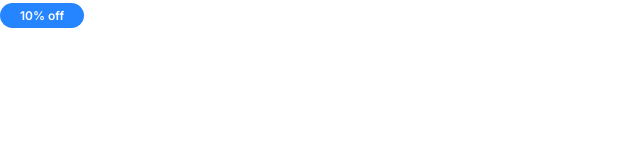
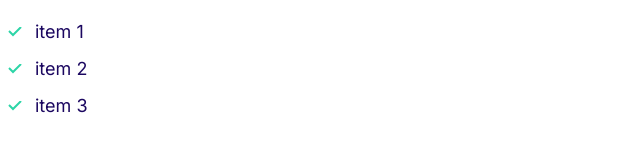
Before and after one commit to LizaS2022/website, a plain HTML site: page index.html in a window 1280 px wide. Shown: the whole page, without its empty margins (0-640 px from the left). Drawn offline with Linux system fonts and the light colour scheme.

Commit message:
added list component.

```diff
--- a/css/styles.css
+++ b/css/styles.css
@@ -127,3 +127,36 @@ a {
         font-size: 1.2rem;
     }
 }
+
+/* Lists */
+
+.list {
+    list-style:none;
+    padding-left: 0;
+    color: var(--color-headings);
+
+
+}
+
+.list--inline .list__item {
+    display: inline-block;
+    margin-right: 2rem;
+
+}
+
+.list--tick {
+    list-style-image:url(../images/tick.svg);
+    padding-left: 3rem;
+
+}
+
+.list--tick .list__item {
+    padding-left: 0.5rem;
+    margin-bottom: 1rem;
+}
+
+@media screen and (min-width:1024px){
+    .list--tick .list--item {
+        padding-left:0;
+    }
+}
--- a/index.html
+++ b/index.html
@@ -12,7 +12,11 @@
 <link href="https://fonts.googleapis.com/css2?family=Inter:wght@400;600;700&family=Open+Sans:wght@700&family=Poppins:wght@900&display=swap" rel="stylesheet">
 </head>
 <body>
- <span class="badge badge--primary badge--small">10% off</span>
+ <ul class="list list--tick">
+  <li class="list__item">item 1</li>
+  <li class="list__item">item 2</li>
+  <li class="list__item">item 3</li>
+ </ul>
 
 </body>
 </html>
```
Also changed, not shown: css/components/lists.html (added, +5 -0 lines), images/tick.svg (added).
